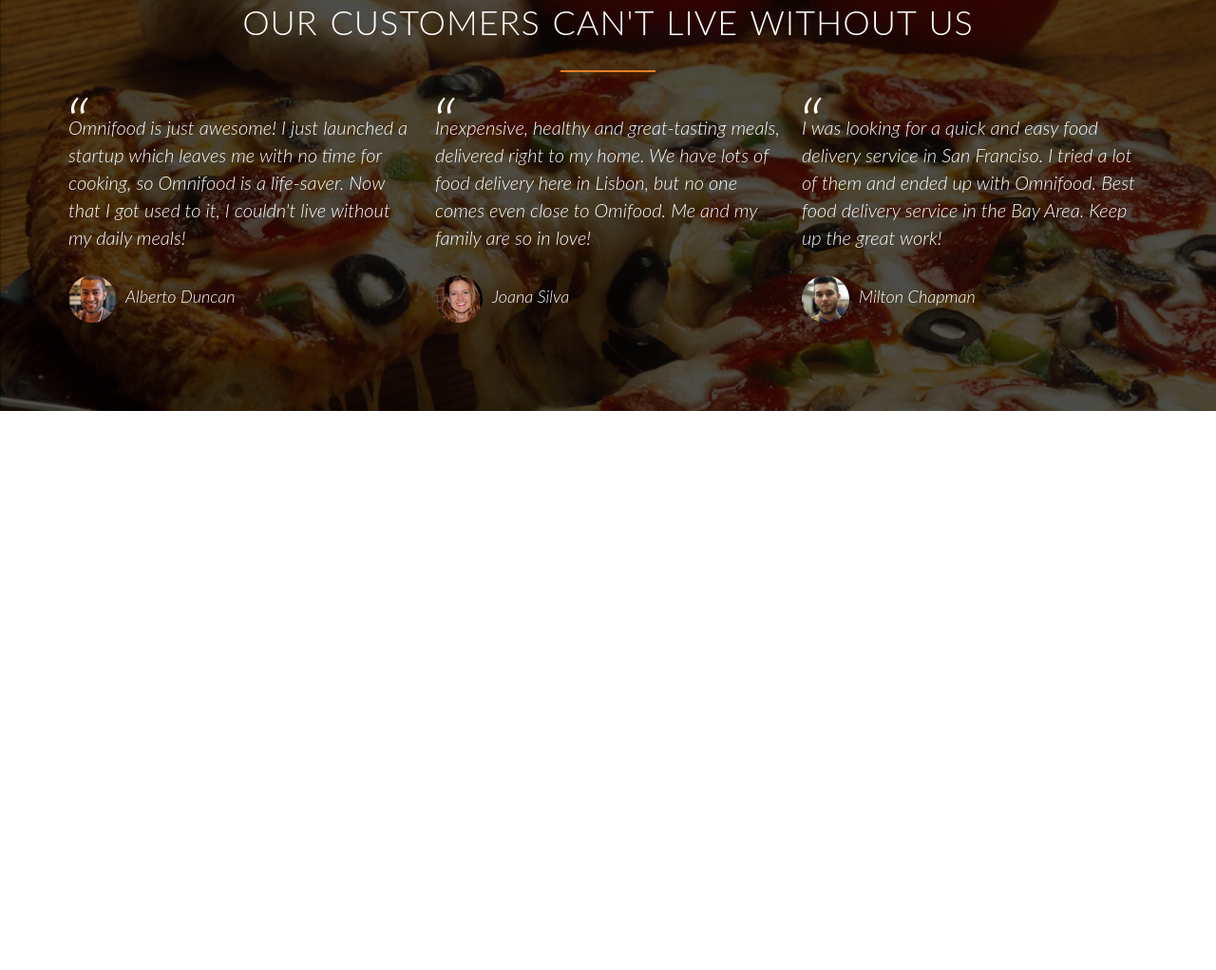
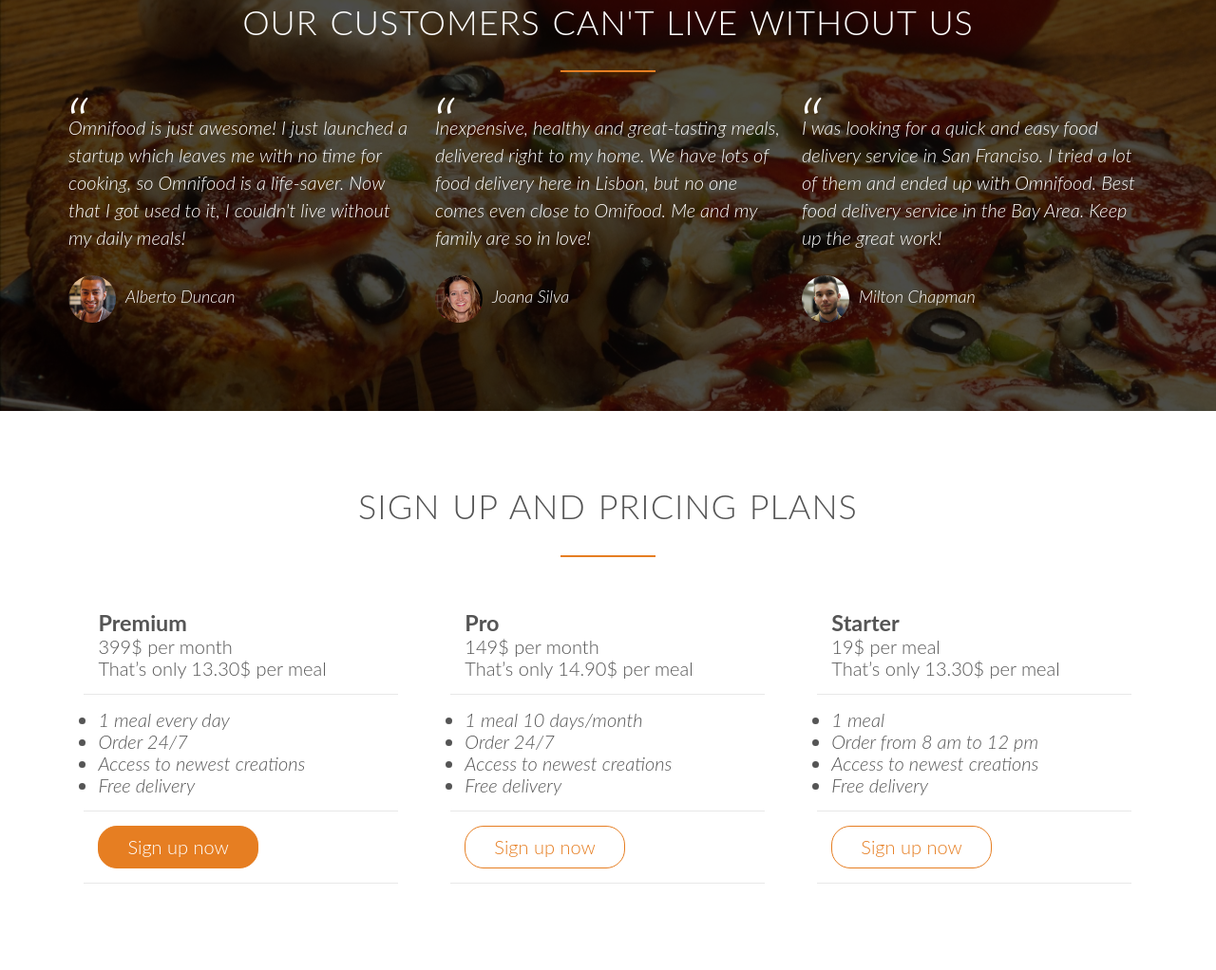
Before and after one commit to sobanjawaid26/omnifood_frontend, a plain HTML site: page index.html in a window 1280 px wide. Shown: the part 3408-4430 px from the top of the page at 95% size. Before the commit the page ends 3841 px from the top, so only its background shows below. Drawn offline with Linux system fonts and the light colour scheme; files whose address does not match are found by name.

Commit message:
signup and plans started

```diff
--- a/index.html
+++ b/index.html
@@ -1,5 +1,6 @@
 <!DOCTYPE html>
 <html lang="en">
+
 <head>
     <meta charset="UTF-8">
     <meta name="viewport" content="width=device-width, initial-scale=1.0">
@@ -16,6 +17,7 @@
     <link rel="stylesheet" href="vendors/css/ionicons.min.css">
     <title>OmniFoods</title>
 </head>
+
 <body>
     <!-- ***********************************************************************************
                                            Header
@@ -25,57 +27,47 @@
             <div class="row">
                 <img src="resources/css/img/logo-white.png" alt="omnifood_logo" class="logo">
                 <ul class="main-nav">
-                    <li><a href="#" >Food delivery</a></li>
-                    <li><a href="#" >How it works</a></li>
-                    <li><a href="#" >Our cities</a></li>
-                    <li><a href="#" >Sign up</a></li>
+                    <li><a href="#">Food delivery</a></li>
+                    <li><a href="#">How it works</a></li>
+                    <li><a href="#">Our cities</a></li>
+                    <li><a href="#">Sign up</a></li>
                 </ul>
             </div>
         </nav>
         <div class="hero-text-box">
             <h1 class="heading-1">Goodbye junk food.<br /> Hello super healthy meals.</h1>
-            <a class="btn btn-full" href="#" >I’m hungry</a>
-            <a class="btn btn-ghost" href="#" >Show me more</a>
+            <a class="btn btn-full" href="#">I’m hungry</a>
+            <a class="btn btn-ghost" href="#">Show me more</a>
         </div>
     </header>
-<!-- ***********************************************************************************
+    <!-- ***********************************************************************************
                                     Section-Features
 ************************************************************************************* -->
     <section class="section-features">
         <div class="row">
             <h2 class="heading-2">Get food fast &mdash; not fast food</h2>
-            <p class="long-copy">Hello, we’re Omnifood, your new premium food delivery service.
-                We know you’re always busy. No time for cooking. So let
-                us take care of that, we’re really good at it, we promise!</p>
+            <p class="long-copy">Hello, we’re Omnifood, your new premium food delivery service. We know you’re always busy. No time for cooking. So let us take care of that, we’re really good at it, we promise!</p>
         </div>
         <div class="row">
             <div class="col span-1-of-4 box">
-                    <i class="ion-ios-infinite-outline icon-big" ></i>
+                <i class="ion-ios-infinite-outline icon-big"></i>
                 <h3 class="heading-3">Up to 365 days/year</h3>
-                <p>Never cook again! We really mean that. Our subscription plans
-                    include up to 365 days/year coverage. You can also choose to
-                    order more flexibly if that's your style.</p>
+                <p>Never cook again! We really mean that. Our subscription plans include up to 365 days/year coverage. You can also choose to order more flexibly if that's your style.</p>
             </div>
             <div class="col span-1-of-4 box">
-                <i class="ion-ios-clock-outline icon-big" ></i>
-                <h3  class="heading-3">Ready in 20 minutes</h3>
-                <p>You're only twenty minutes away from your delicious and super
-                    healthy meals delivered right to your home. We work with the best
-                    chefs in each town to ensure that you're 100% happy.</p>
+                <i class="ion-ios-clock-outline icon-big"></i>
+                <h3 class="heading-3">Ready in 20 minutes</h3>
+                <p>You're only twenty minutes away from your delicious and super healthy meals delivered right to your home. We work with the best chefs in each town to ensure that you're 100% happy.</p>
             </div>
             <div class="col span-1-of-4 box">
                 <i class="ion-ios-nutrition-outline icon-big"></i>
-                <h3  class="heading-3">100% organic</h3>
-                <p>All our vegetables are fresh, organic and local. Animals are raised
-                    without added hormones or antibiotics. Good for your health,
-                    the environment, and it also tastes better!</p>
+                <h3 class="heading-3">100% organic</h3>
+                <p>All our vegetables are fresh, organic and local. Animals are raised without added hormones or antibiotics. Good for your health, the environment, and it also tastes better!</p>
             </div>
             <div class="col span-1-of-4 box">
-                    <i class="ion-ios-cart-outline icon-big"></i>
-                <h3  class="heading-3">Order anything</h3>
-                <p>We don't limit your creativity, which means you can order whatever
-                    you feel like. You can also choose from our menu containing over
-                    100 delicious meals. It's up to you!</p>
+                <i class="ion-ios-cart-outline icon-big"></i>
+                <h3 class="heading-3">Order anything</h3>
+                <p>We don't limit your creativity, which means you can order whatever you feel like. You can also choose from our menu containing over 100 delicious meals. It's up to you!</p>
             </div>
         </div>
     </section>
@@ -127,7 +119,7 @@
 
         </ul>
     </section>
-     <!-- ***********************************************************************************
+    <!-- ***********************************************************************************
                                     Section-Steps
     ************************************************************************************* -->
     <section class="section-steps">
@@ -157,7 +149,7 @@
             </div>
         </div>
     </section>
-     <!-- ***********************************************************************************
+    <!-- ***********************************************************************************
                                     Section-Cities
     ************************************************************************************* -->
     <section class="section-cities">
@@ -169,60 +161,52 @@
                 <img src="resources/img/lisbon-3.jpg" alt="lisbon">
                 <h3 class="heading-3">Lisbon</h3>
                 <div class="city-feature">
-                    <i class="ion-ios-person icon-small"></i>
-                    1600+ happy eaters
+                    <i class="ion-ios-person icon-small"></i> 1600+ happy eaters
                 </div>
                 <div class="city-feature">
-                    <i class="ion-android-star icon-small"></i>
-                    60+ top chefs
+                    <i class="ion-android-star icon-small"></i> 60+ top chefs
                 </div>
                 <div class="city-feature">
                     <i class="ion-social-twitter icon-small"></i>
-                    <a class="city-link"  href="#">@omnifood_lx</a>
+                    <a class="city-link" href="#">@omnifood_lx</a>
                 </div>
             </div>
             <div class="col span-1-of-4 box">
                 <img src="resources/img/san-francisco.jpg" alt="san-francisco">
                 <h3 class="heading-3">San Francisco</h3>
                 <div class="city-feature">
-                    <i class="ion-ios-person icon-small"></i>
-                    3700+ happy eaters
+                    <i class="ion-ios-person icon-small"></i> 3700+ happy eaters
                 </div>
                 <div class="city-feature">
-                    <i class="ion-android-star icon-small"></i>
-                    160+ top chefs
+                    <i class="ion-android-star icon-small"></i> 160+ top chefs
                 </div>
                 <div class="city-feature">
                     <i class="ion-social-twitter icon-small"></i>
-                    <a  class="city-link" href="#">@omnifood_sf</a>
+                    <a class="city-link" href="#">@omnifood_sf</a>
                 </div>
             </div>
             <div class="col span-1-of-4 box">
                 <img src="resources/img/berlin.jpg" alt="berlin">
                 <h3 class="heading-3">Berlin</h3>
                 <div class="city-feature">
-                    <i class="ion-ios-person icon-small"></i>
-                    2300+ happy eaters
+                    <i class="ion-ios-person icon-small"></i> 2300+ happy eaters
                 </div>
                 <div class="city-feature">
-                    <i class="ion-android-star icon-small"></i>
-                    110+ top chefs
+                    <i class="ion-android-star icon-small"></i> 110+ top chefs
                 </div>
                 <div class="city-feature">
                     <i class="ion-social-twitter icon-small"></i>
-                    <a  class="city-link" href="#">@omnifood_berlin</a>
+                    <a class="city-link" href="#">@omnifood_berlin</a>
                 </div>
             </div>
             <div class="col span-1-of-4 box">
                 <img src="resources/img/london.jpg" alt="london">
                 <h3 class="heading-3">London</h3>
                 <div class="city-feature">
-                    <i class="ion-ios-person icon-small"></i>
-                    1200+ happy eaters
+                    <i class="ion-ios-person icon-small"></i> 1200+ happy eaters
                 </div>
                 <div class="city-feature">
-                    <i class="ion-android-star icon-small"></i>
-                    50+ top chefs
+                    <i class="ion-android-star icon-small"></i> 50+ top chefs
                 </div>
                 <div class="city-feature">
                     <i class="ion-social-twitter icon-small"></i>
@@ -231,63 +215,102 @@
             </div>
         </div>
     </section>
+    <!-- ***********************************************************************************
+                                    Section-Testimonials
+    ************************************************************************************* -->
     <section class="section-testimonials">
         <div class="row">
             <h2 class="heading-2">Our customers can't live without us</h2>
         </div>
         <div class="row">
             <div class="col span-1-of-3 ">
-                <blockquote>Omnifood is just awesome! I just launched a startup which leaves me with
-                     no time for cooking, so Omnifood is a life-saver. Now that I got used to it,
-                      I couldn't live without my daily meals!
+                <blockquote>Omnifood is just awesome! I just launched a startup which leaves me with no time for cooking, so Omnifood is a life-saver. Now that I got used to it, I couldn't live without my daily meals!
                     <cite><img src="resources/img/customer-1.jpg" alt="Alberto Duncan">Alberto Duncan</cite>
                 </blockquote>
             </div>
             <div class="col span-1-of-3 ">
-                <blockquote>Inexpensive, healthy and great-tasting meals, delivered right to my home. We have
-                     lots of food delivery here in Lisbon, but no one comes even close to Omifood. Me and my
-                     family are so in love!
+                <blockquote>Inexpensive, healthy and great-tasting meals, delivered right to my home. We have lots of food delivery here in Lisbon, but no one comes even close to Omifood. Me and my family are so in love!
                     <cite><img src="resources/img/customer-2.jpg" alt="Joana Silva">Joana Silva</cite>
                 </blockquote>
             </div>
             <div class="col span-1-of-3 ">
-                <blockquote>I was looking for a quick and easy food delivery service in San Franciso. I tried
-                     a lot of them and ended up with Omnifood. Best food delivery service in the Bay Area.
-                      Keep up the great work!
+                <blockquote>I was looking for a quick and easy food delivery service in San Franciso. I tried a lot of them and ended up with Omnifood. Best food delivery service in the Bay Area. Keep up the great work!
                     <cite><img src="resources/img/customer-3.jpg" alt="Milton Chapman">Milton Chapman</cite>
                 </blockquote>
             </div>
         </div>
+    </section>
+    <!-- ***********************************************************************************
+                                    Section-Plans
+    ************************************************************************************* -->
+    <section class="section-plans">
+        <div class="row">
+            <h2 class="heading-2"> Sign up and pricing plans</h2>
+        </div>
+        <div class="row">
+            <div class="col span-1-of-3">
+                <div class="plan-box">
+                    <div>
+                        <h3>Premium</h3>
+                        <p class="plan-price">399$ per month</p>
+                        <p class="plan-price-meal">That’s only 13.30$ per meal</p>
+                    </div>
+                    <div>
+                        <ul>
+                            <li><i class="ion-checkmark-empty">1 meal every day</i></li>
+                            <li><i class="ion-checkmark-empty">Order 24/7</i></li>
+                            <li><i class="ion-checkmark-empty">Access to newest creations</i></li>
+                            <li><i class="ion-checkmark-empty">Free delivery</i></li>
+                        </ul>
+                    </div>
+                    <div>
+                        <a href="#" class="btn btn-full">Sign up now</a>
+                    </div>
+                </div>
+            </div>
+            <div class="col span-1-of-3">
+                <div class="plan-box">
+                    <div>
+                        <h3>Pro</h3>
+                        <p class="plan-price">149$ per month</p>
+                        <p class="plan-price-meal">That’s only 14.90$ per meal</p>
+                    </div>
+                    <div>
+                        <ul>
+                            <li><i class="ion-checkmark-empty">1 meal 10 days/month</i></li>
+                            <li><i class="ion-checkmark-empty">Order 24/7</i></li>
+                            <li><i class="ion-checkmark-empty">Access to newest creations</i></li>
+                            <li><i class="ion-checkmark-empty">Free delivery</i></li>
+                        </ul>
+                    </div>
+                    <div>
+                        <a href="#" class="btn btn-ghost">Sign up now</a>
+                    </div>
+                </div>
+            </div>
+            <div class="col span-1-of-3">
+                <div class="plan-box">
+                    <div>
+                        <h3>Starter</h3>
+                        <p class="plan-price">19$ per meal</p>
+                        <p class="plan-price-meal">That’s only 13.30$ per meal</p>
+                    </div>
+                    <div>
+                        <ul>
+                            <li><i class="ion-checkmark-empty">1 meal</i></li>
+                            <li><i class="ion-checkmark-empty">Order from 8 am to 12 pm</i></li>
+                            <li><i class="ion-close-empty">Access to newest creations</i></li>
+                            <li><i class="ion-checkmark-empty">Free delivery</i></li>
+                        </ul>
+                    </div>
+                    <div>
+                        <a href="#" class="btn btn-ghost">Sign up now</a>
+                    </div>
+                </div>
+            </div>
+        </div>
+    </section>
 
-    </section>
 </body>
+
 </html>
-<!--
-    Section 6: Sign up and pricing plans
-Title: Start eating healthy today
-
-Plan 1: Premium
-399$ per month
-That’s only 13.30$ per meal
-1 meal every day
-Order 24/7
-Access to newest creations
-Free delivery
-
-
-Plan 2: Pro
-149$ per month
-That’s only 14.90$ per meal
-1 meal 10 days/month
-Order 24/7
-Access to newest creations
-Free delivery
-
-
-Plan 3: Starter
-19$ per meal
-1 meal
-Order from 8 am to 12 pm
-Free delivery
-
--->
--- a/resources/css/sign_up_and_contact_form.css
+++ b/resources/css/sign_up_and_contact_form.css
@@ -0,0 +1,31 @@
+/* ***********************************************************************************
+                                    SIGN UP / PLANS
+************************************************************************************* */
+
+.section-plan {
+    background-color: #f4f4f4;
+}
+
+.plan-box {
+    background-color: #fff;
+    border-radius: 5px;
+    width: 90%;
+    margin-left: 5%;
+}
+
+.plan-box div {
+    padding: 15px;
+    border-bottom: 1px solid #e8e8e8;
+}
+
+.plan-price {
+
+}
+
+.plan-price-meal {
+
+}
+
+/* ***********************************************************************************
+                                    CONTACT-FORM
+************************************************************************************* */
```
